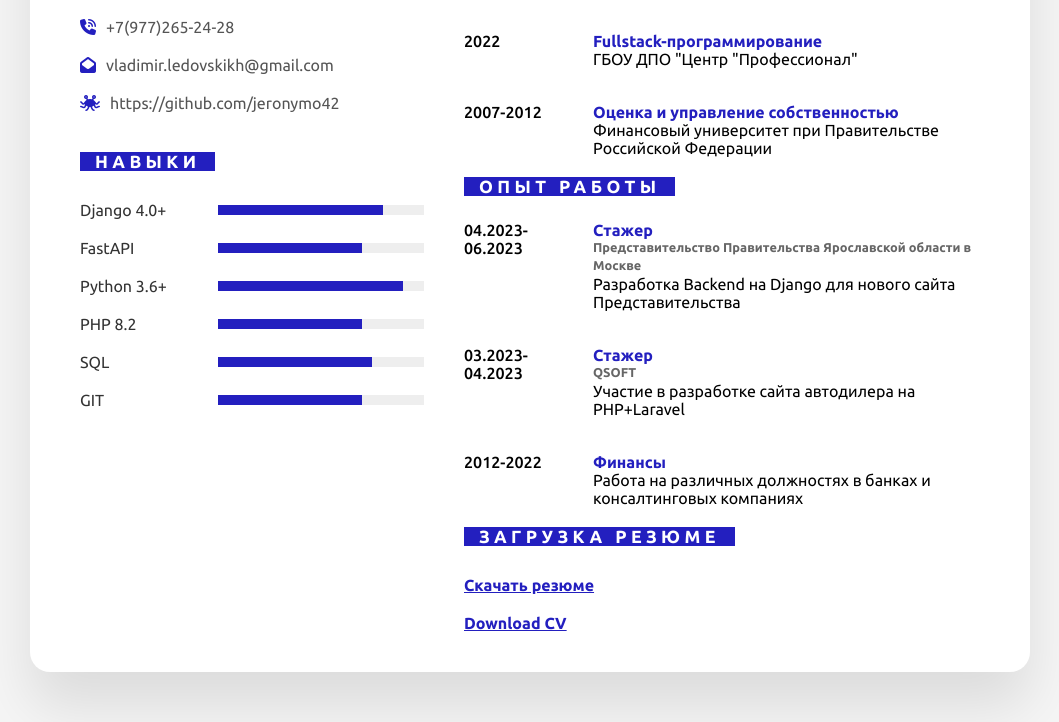
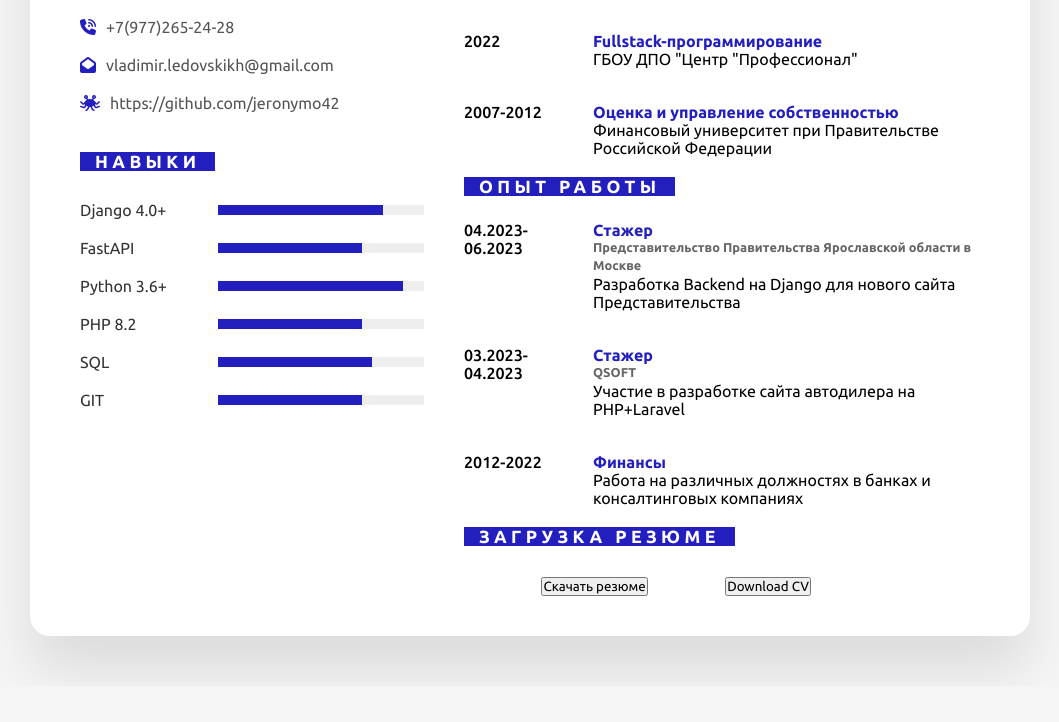
Before and after one commit to jeronymo42/cv_v2, a plain HTML site: page index.html in a window 1280 px wide. Shown: the part 621-1343 px from the top of the page, without its empty margins (110-1169 px from the left). After the commit the page ends 1307 px from the top, so only its background shows below. Drawn offline with Linux system fonts and the light colour scheme.

Commit message:
refactoring of download section

```diff
--- a/index.html
+++ b/index.html
@@ -126,8 +126,8 @@
                     </div>
                     <h4>Загрузка резюме</h4>
                     <div class="download">
-                        <a href="files/Ledovskikh VV_CV_rus.pdf">Скачать резюме</a>
-                        <a href="files/Ledovskikh VV_CV_eng.pdf">Download CV</a>
+                        <a href="files/Ledovskikh VV_CV_rus.pdf" download  target="_blank"><input type="button" value="Скачать резюме"></a>
+                        <a href="files/Ledovskikh VV_CV_eng.pdf" download  target="_blank"><input type="button" value="Download CV"></a>
                     </div>
                 </div>
             </div>
--- a/style.css
+++ b/style.css
@@ -187,13 +187,12 @@ h4 {
 
 .download {
     display: flex;
-    flex-direction: column;
     margin-bottom: 40px;
 }
 
 .download a {
-    display: block;
     padding-top: 20px;
+    margin-left: 15%;
     font-weight: 600;
     color: #231fbf;
 }
```
